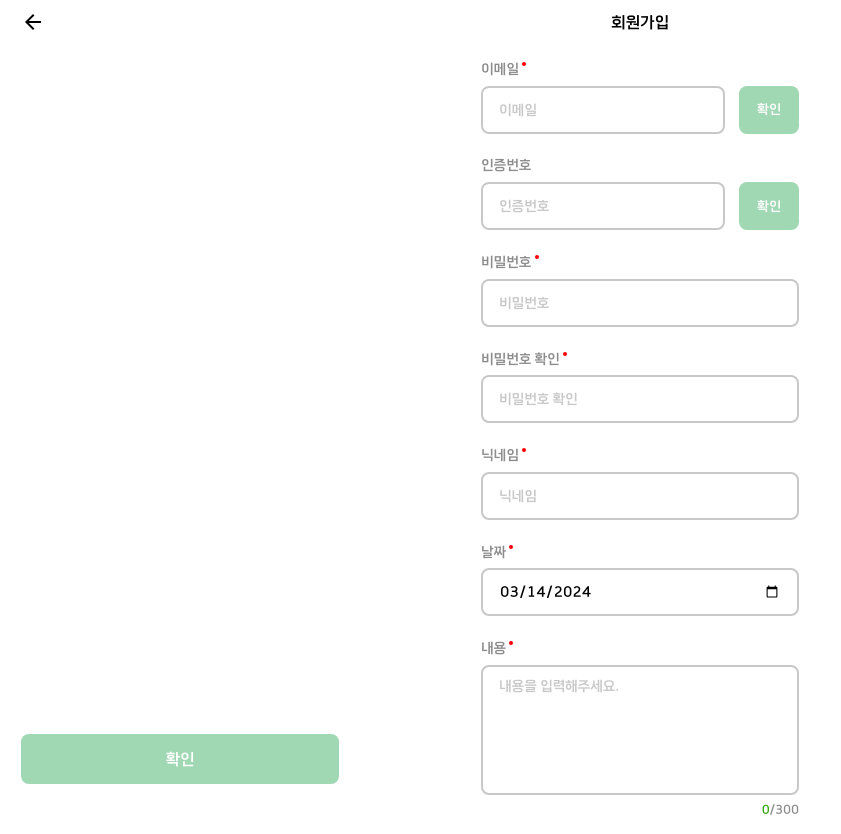
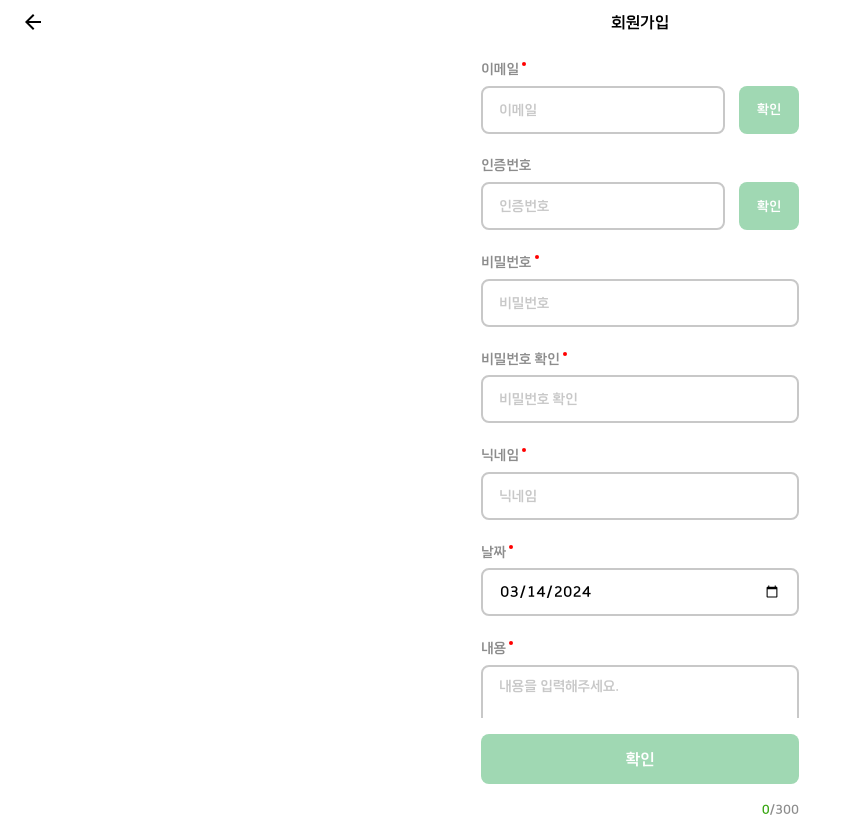
Before and after one commit to makeUgreat/Fullerting, a React (Vite) app in the folder frontend/: page /join in a window 1280 px wide. Shown: the whole page, without its empty margins (0-841 px from the left). Built offline with nearby package versions, Linux system fonts and the light colour scheme.

Commit message:
[refactor] : 버튼 css 조정

```diff
--- a/frontend/src/components/common/Button/LargeButton.tsx
+++ b/frontend/src/components/common/Button/LargeButton.tsx
@@ -4,10 +4,11 @@ import Button from "./primaryButton";
 const ButtonBox = styled.div`
   display: flex;
   justify-content: center;
+  align-items: center;
   position: fixed;
   bottom: 0;
   padding: 1rem 0;
-  width: 22.5rem;
+  width: 100%;
   background-color: ${({ theme }) => theme.colors.white};
 `;
 
```
